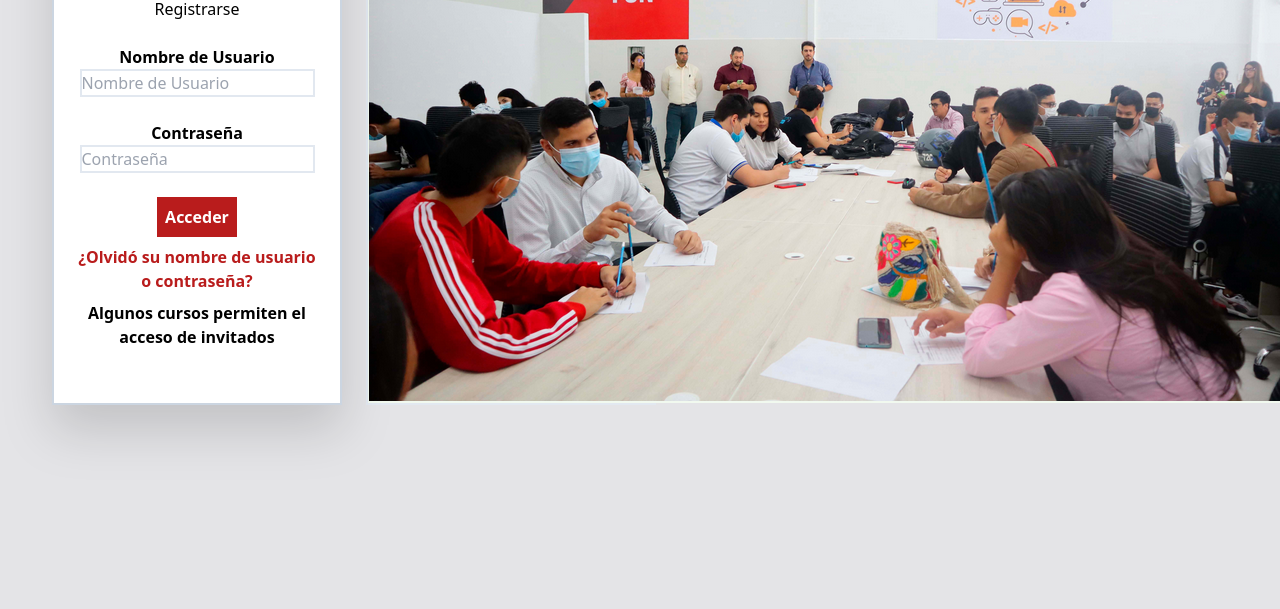
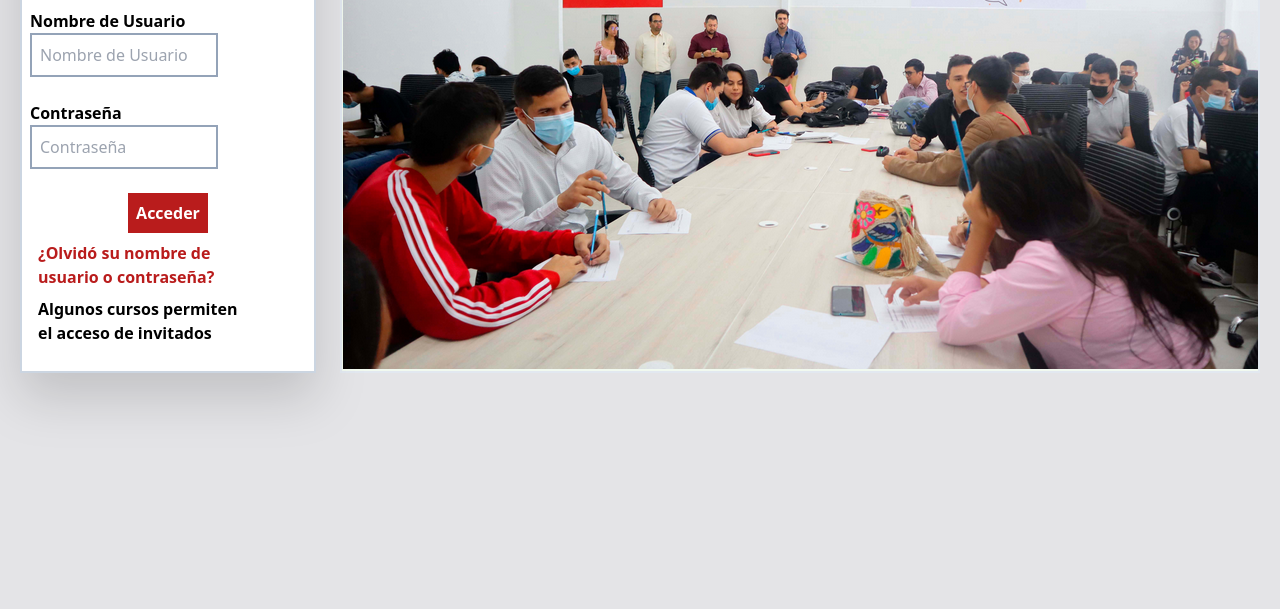
Before and after one commit to Joalbes/Login-Jorge-Caballero, a plain HTML site: page index.html in a window 1280 px wide. Shown: the part 191-800 px from the top of the page. Drawn offline with nearby package versions, Linux system fonts and the light colour scheme.

Commit message:
24 febrero

```diff
--- a/index.html
+++ b/index.html
@@ -9,35 +9,35 @@
     <title>Login</title>
 </head>
 
-<body class=" max-w-max text-center  sm:flex sm:bg-zinc-200 sm:flex-column sm:font-sans sm:p-10 sm:text-center">
+<body class="  sm:flex sm:bg-zinc-200 sm:flex-column sm:font-sans sm:p-2 sm:text-center">
 
-    <div id="login" class="w-[290px]  m-3 bg-white p-3 border-solid border-2 border-slate-300 drop-shadow-2xl ">
+    <div id="login" class="text-left w-full m-3 bg-white p-2 border-solid border-2 border-slate-300 drop-shadow-2xl ">
 
         <div id="titulo" class="border-solid  text-2xl sm:text-4xl font-bold sm:border-b-2 sm:border-slate-300 sm:p-5">
             <h1>Campux Coex</h1>
         </div>
 
-        <div class="p-2text-left">
+        <div class="w-[80%] text-left">
             <h1 class="text-1xl font-light">Registrarse</h1><br>
             <label for="nombreusuario" class="font-bold ">Nombre de Usuario</label><br>
-            <input type="text" id="inombreusuario" class="border-solid border-2 border-slate-200" placeholder="Nombre de Usuario"><br><br>
+            <input type="text" id="inombreusuario" class="w-[85%] outline-[#F11A1A] border-solid border-2 border-slate-400 p-2" placeholder="Nombre de Usuario"><br><br>
             <label for="password" class="font-bold ">Contraseña</label><br>
-            <input type="password" id="ipassword" class="border-solid border-2 border-slate-200" placeholder="Contraseña"><br><br>
+            <input type="password" id="ipassword" class="w-[85%] outline-[#F11A1A] border-solid border-2 border-slate-400 p-2" placeholder="Contraseña"><br><br>
         </div>
 
         <div class="text-center">
             <button id="acceder" class="bg-red-700  text-white p-2 font-bold">Acceder</button>
         </div>
 
-        <div>
+        <div class="w-[80%] text-left">
             <p class="font-bold text-red-700 m-2">¿Olvidó su nombre de usuario o contraseña?</p>
             <p class="font-bold m-2">Algunos cursos permiten el acceso de invitados</p>
         </div>
 
 
     </div>
-    <div id="imagen" class="w-[290px] m-3  border-2 border-solid border-slate-200 sm:max-h-max ">
-        <img src="./assets/Captura desde 2023-02-23 10-45-11.png" alt="Imagen no esta disponible" class="sm:max-w-max sm:max-y-max">
+    <div id="imagen" class="w-full m-3  border-2 border-solid border-slate-200 ">
+        <img src="./assets/Captura desde 2023-02-23 10-45-11.png" alt="Imagen no esta disponible" class="sm:max-w-max">
     </div>
 
 
```
Also changed, not shown: assets/indexPrueba.html (deleted, +0 -14 lines).
